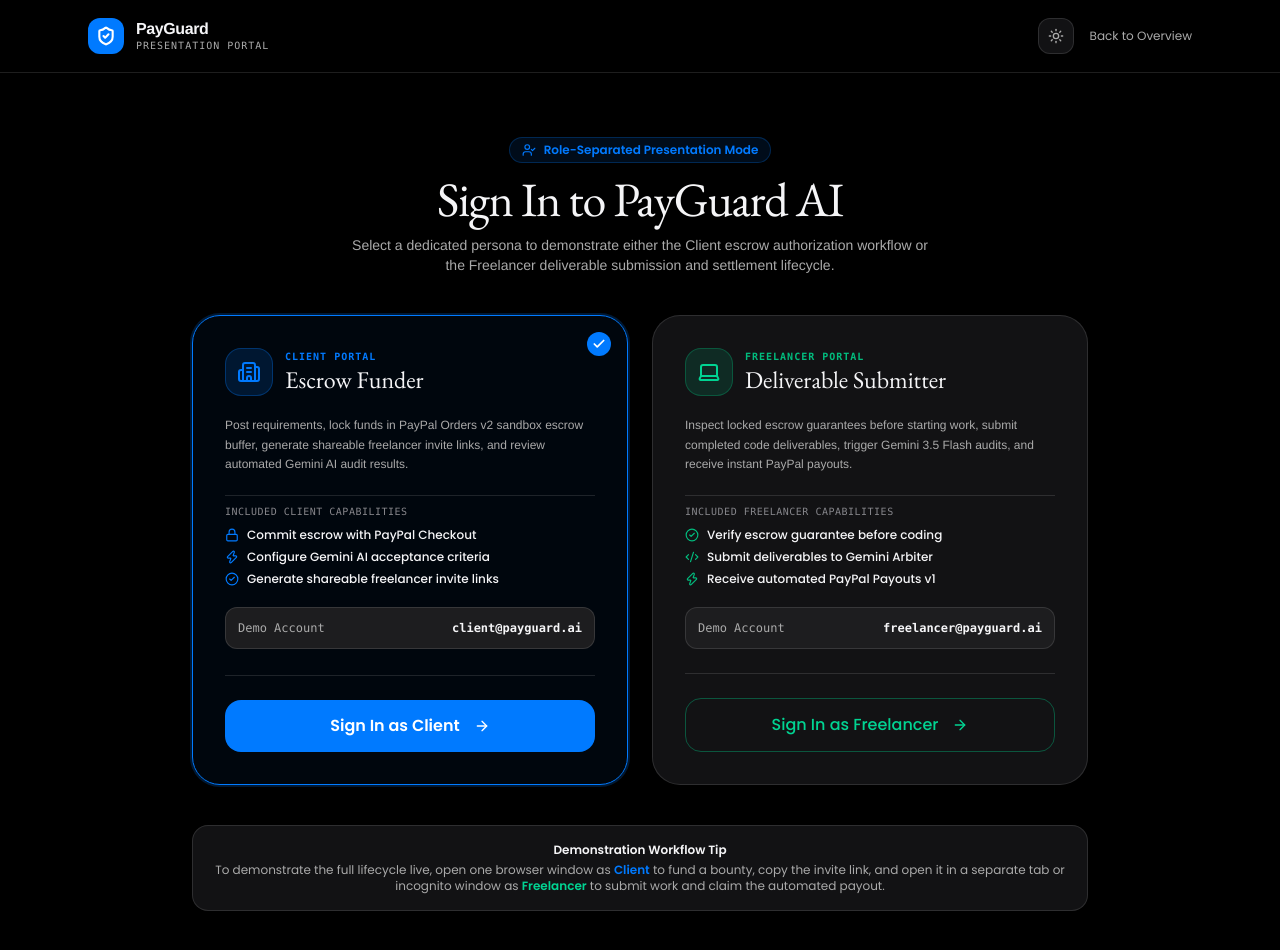
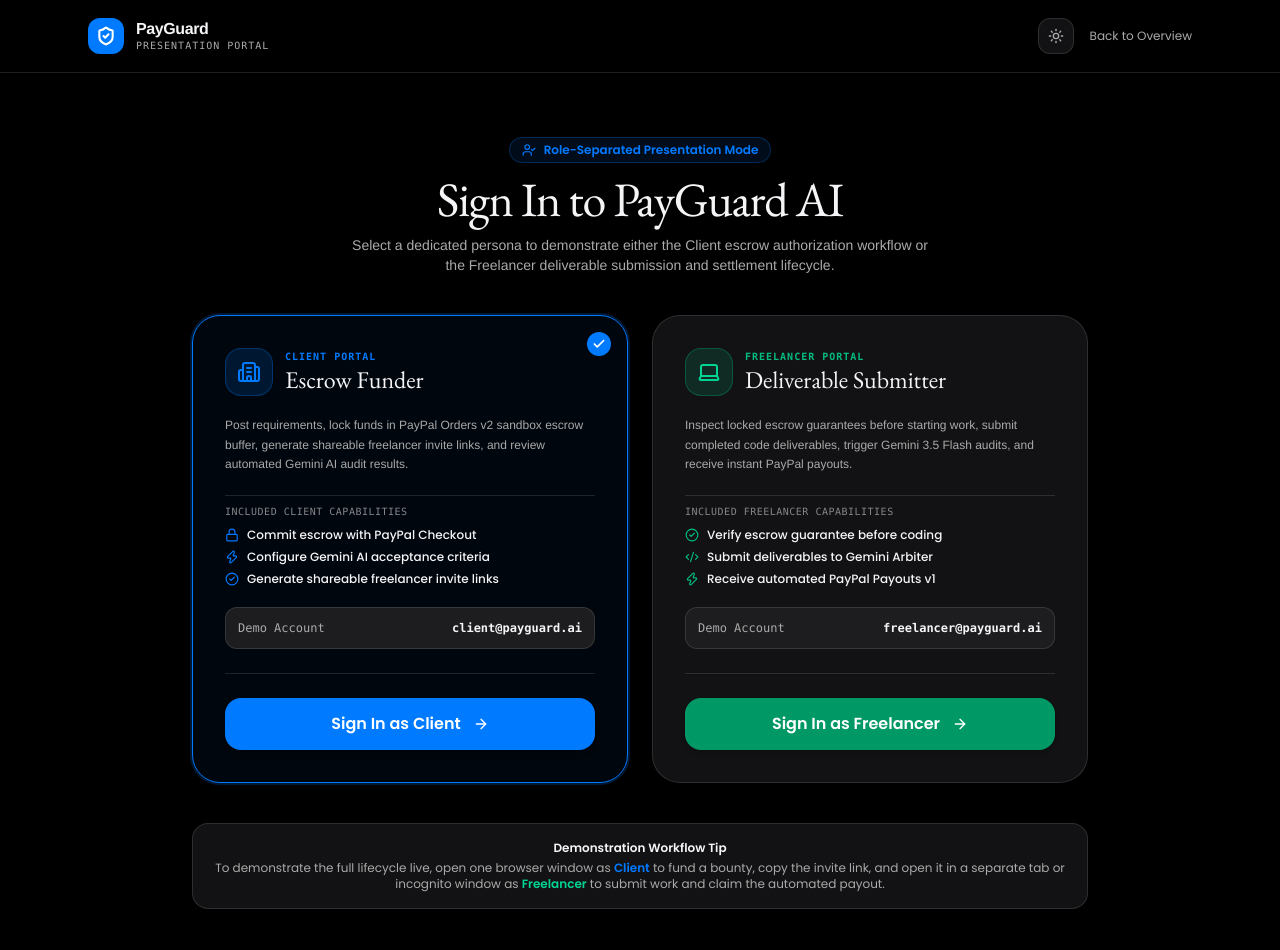
Before and after one commit to lengendzhub/Paygurad-AI, a Next.js app: page /login in a window 1280 px wide. Shown: the top 950 px of the page. Built offline with nearby package versions, Linux system fonts and the light colour scheme; no server answers.

Commit message:
fix(auth): replace router.push with synchronous location.assign to eliminate login stalls

```diff
--- a/src/app/(app)/bounties/[id]/page.tsx
+++ b/src/app/(app)/bounties/[id]/page.tsx
@@ -56,6 +56,14 @@ function BountyDetailContent({ params }: PageProps) {
   const [loading, setLoading] = useState(!localBounty);
   const [copiedLink, setCopiedLink] = useState(false);
   const [copiedOrder, setCopiedOrder] = useState(false);
+
+  useEffect(() => {
+    if (roleParam === "freelancer" && userRole !== "freelancer") {
+      setUserRole("freelancer");
+    } else if (roleParam === "client" && userRole !== "client") {
+      setUserRole("client");
+    }
+  }, [roleParam, userRole, setUserRole]);
 
   useEffect(() => {
     if (localBounty) {
--- a/src/app/(app)/bounties/page.tsx
+++ b/src/app/(app)/bounties/page.tsx
@@ -1,7 +1,8 @@
 "use client";
 
-import React, { useState, useMemo, useEffect } from "react";
+import React, { useState, useMemo, useEffect, Suspense } from "react";
 import Link from "next/link";
+import { useSearchParams } from "next/navigation";
 import {
   Coins,
   PlusCircle,
@@ -17,9 +18,28 @@ import { StatusChip } from "@/components/ui/StatusChip";
 import { EmptyState } from "@/components/ui/EmptyState";
 
 export default function BountiesListPage() {
+  return (
+    <Suspense fallback={<div className="p-8 text-xs text-[var(--fg-muted)] font-mono">Loading bounties...</div>}>
+      <BountiesListContent />
+    </Suspense>
+  );
+}
+
+function BountiesListContent() {
+  const searchParams = useSearchParams();
+  const roleParam = searchParams.get("role");
   const userRole = usePayGuardStore((state) => state.userRole);
+  const setUserRole = usePayGuardStore((state) => state.setUserRole);
   const bounties = usePayGuardStore((state) => state.bounties);
   const fetchBountiesFromServer = usePayGuardStore((state) => state.fetchBountiesFromServer);
+
+  useEffect(() => {
+    if (roleParam === "freelancer" && userRole !== "freelancer") {
+      setUserRole("freelancer");
+    } else if (roleParam === "client" && userRole !== "client") {
+      setUserRole("client");
+    }
+  }, [roleParam, userRole, setUserRole]);
 
   useEffect(() => {
     fetchBountiesFromServer();
--- a/src/app/login/page.tsx
+++ b/src/app/login/page.tsx
@@ -49,18 +49,44 @@ function LoginContent() {
   }, [initialRoleParam]);
 
   const handleLogin = (role: UserRole) => {
+    if (isLoggingIn) return;
     setIsLoggingIn(true);
-    setUserRole(role, role === "client" ? "client@payguard.ai" : "freelancer@payguard.ai");
+    setSelectedRole(role);
+
+    const email = role === "client" ? "client@payguard.ai" : "freelancer@payguard.ai";
+    setUserRole(role, email);
+
+    // Synchronously write to localStorage to guarantee instant hydration without page reloads
+    if (typeof window !== "undefined") {
+      try {
+        const stored = localStorage.getItem("payguard_store_v2");
+        if (stored) {
+          const parsed = JSON.parse(stored);
+          if (parsed && parsed.state) {
+            parsed.state.userRole = role;
+            parsed.state.userEmail = email;
+            localStorage.setItem("payguard_store_v2", JSON.stringify(parsed));
+          }
+        }
+      } catch {
+        // ignore storage errors
+      }
+    }
+
+    const destination =
+      redirectTarget ||
+      (role === "client" ? "/dashboard" : "/bounties?role=freelancer");
+
+    // Immediate browser navigation avoids Next.js 16 partial prefetch router stalls
+    if (typeof window !== "undefined") {
+      window.location.assign(destination);
+    } else {
+      router.push(destination);
+    }
 
     setTimeout(() => {
-      if (redirectTarget) {
-        router.push(redirectTarget);
-      } else if (role === "client") {
-        router.push("/dashboard");
-      } else {
-        router.push("/bounties?role=freelancer");
-      }
-    }, 350);
+      setIsLoggingIn(false);
+    }, 4000);
   };
 
   return (
@@ -117,11 +143,11 @@ function LoginContent() {
             <motion.div
               whileHover={{ y: -3 }}
               transition={{ duration: 0.2 }}
-              onClick={() => setSelectedRole("client")}
+              onClick={() => handleLogin("client")}
               className={`rounded-[28px] border p-6 sm:p-8 flex flex-col justify-between transition-all cursor-pointer relative overflow-hidden ${
                 selectedRole === "client"
                   ? "border-[#007aff] bg-[#007aff]/5 ring-2 ring-[#007aff]/20 shadow-lg"
-                  : "border-[var(--border)] bg-[var(--surface)] hover:border-[var(--border-strong)]"
+                  : "border-[var(--border)] bg-[var(--surface)] hover:border-[#007aff]/60 hover:bg-[#007aff]/5"
               }`}
             >
               {selectedRole === "client" && (
@@ -178,19 +204,22 @@ function LoginContent() {
               </div>
 
               <div className="pt-6 mt-6 border-t border-[var(--border)]">
-                <Button
-                  variant="primary"
-                  size="lg"
-                  className="w-full justify-center"
+                <button
+                  type="button"
                   onClick={(e) => {
                     e.stopPropagation();
                     handleLogin("client");
                   }}
                   disabled={isLoggingIn}
+                  className="w-full py-3.5 px-6 rounded-2xl bg-[#007AFF] hover:bg-[#0066d6] active:scale-[0.98] text-white font-ui font-semibold text-base flex items-center justify-center gap-2 transition-all shadow-md disabled:opacity-60 disabled:cursor-not-allowed cursor-pointer"
                 >
-                  <span>Sign In as Client</span>
+                  <span>
+                    {isLoggingIn && selectedRole === "client"
+                      ? "Opening Dashboard..."
+                      : "Sign In as Client"}
+                  </span>
                   <ArrowRight className="w-4 h-4 ml-1" />
-                </Button>
+                </button>
               </div>
             </motion.div>
 
@@ -198,11 +227,11 @@ function LoginContent() {
             <motion.div
               whileHover={{ y: -3 }}
               transition={{ duration: 0.2 }}
-              onClick={() => setSelectedRole("freelancer")}
+              onClick={() => handleLogin("freelancer")}
               className={`rounded-[28px] border p-6 sm:p-8 flex flex-col justify-between transition-all cursor-pointer relative overflow-hidden ${
                 selectedRole === "freelancer"
                   ? "border-emerald-500 bg-emerald-500/5 ring-2 ring-emerald-500/20 shadow-lg"
-                  : "border-[var(--border)] bg-[var(--surface)] hover:border-[var(--border-strong)]"
+                  : "border-[var(--border)] bg-[var(--surface)] hover:border-emerald-500/60 hover:bg-emerald-500/5"
               }`}
             >
               {selectedRole === "freelancer" && (
@@ -259,19 +288,22 @@ function LoginContent() {
               </div>
 
               <div className="pt-6 mt-6 border-t border-[var(--border)]">
-                <Button
-                  variant="secondary"
-                  size="lg"
-                  className="w-full justify-center border-emerald-500/40 hover:bg-emerald-500/10 dark:text-emerald-400 text-emerald-600"
+                <button
+                  type="button"
                   onClick={(e) => {
                     e.stopPropagation();
                     handleLogin("freelancer");
                   }}
                   disabled={isLoggingIn}
+                  className="w-full py-3.5 px-6 rounded-2xl bg-emerald-600 hover:bg-emerald-500 active:scale-[0.98] text-white font-ui font-semibold text-base flex items-center justify-center gap-2 transition-all shadow-md disabled:opacity-60 disabled:cursor-not-allowed cursor-pointer"
                 >
-                  <span>Sign In as Freelancer</span>
+                  <span>
+                    {isLoggingIn && selectedRole === "freelancer"
+                      ? "Opening Workspace..."
+                      : "Sign In as Freelancer"}
+                  </span>
                   <ArrowRight className="w-4 h-4 ml-1" />
-                </Button>
+                </button>
               </div>
             </motion.div>
           </div>
```
